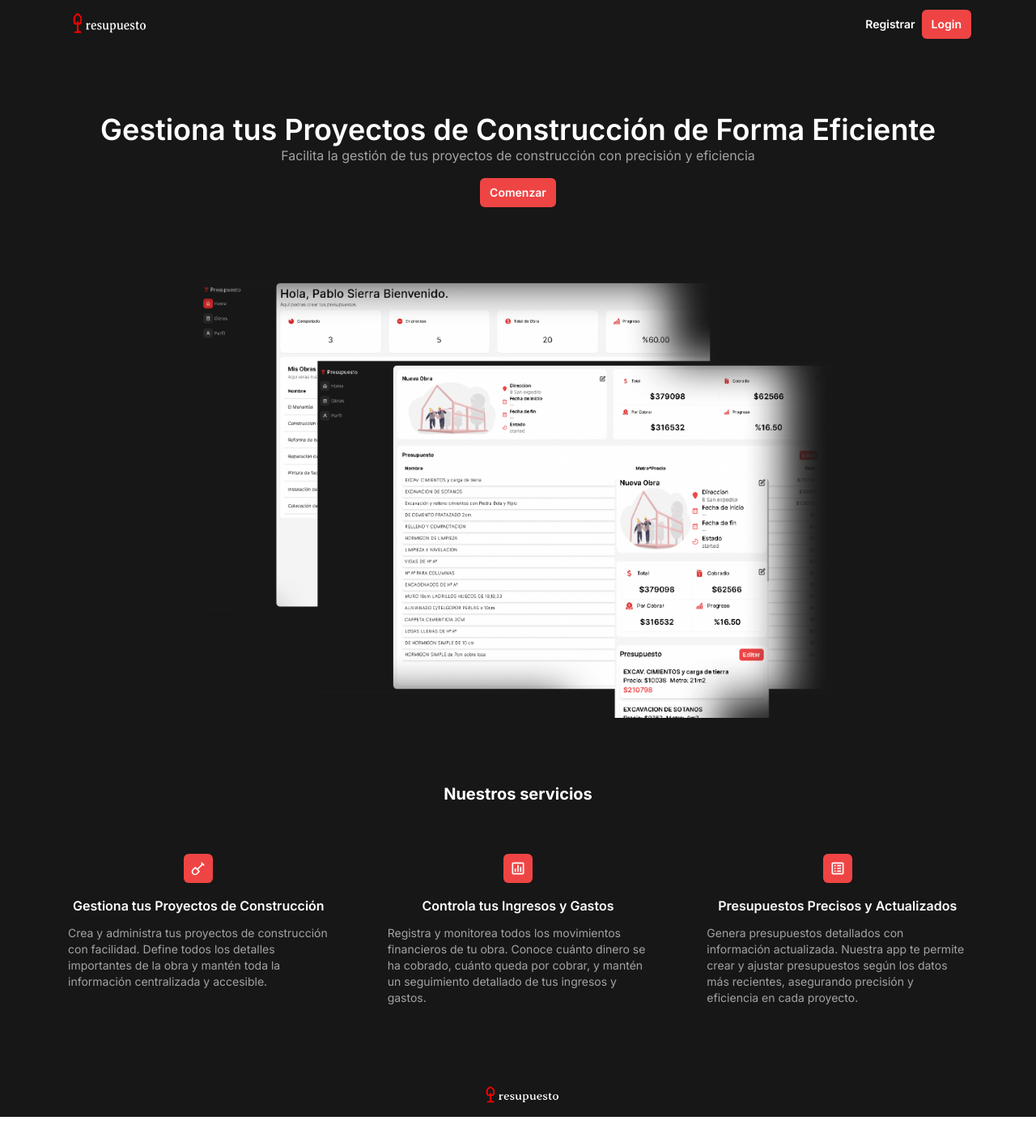
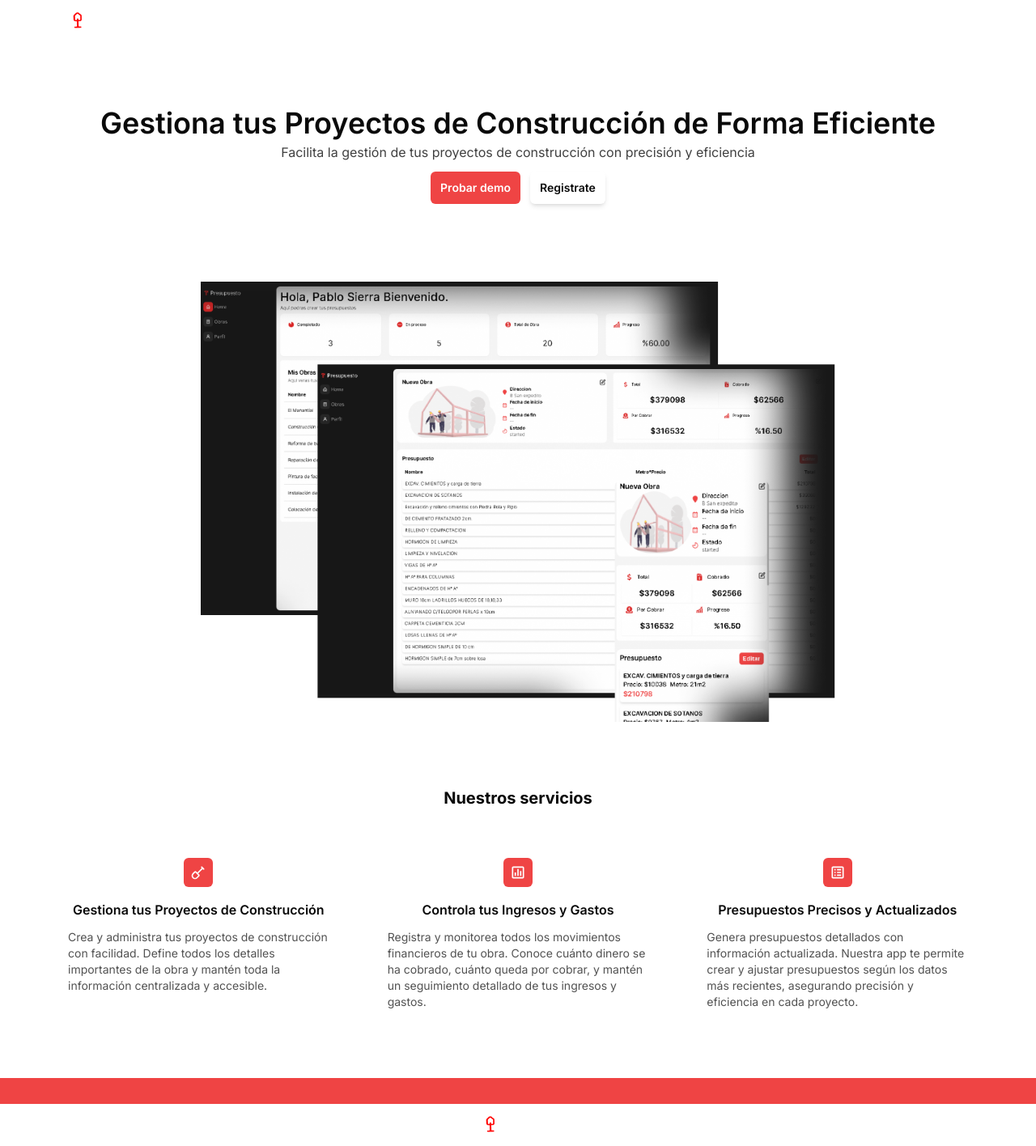
Before and after one commit to PabloSA57/presupuesto-web, a Next.js app: page / in a window 1280 px wide. Shown: the whole page at 81% size. Before the commit the page ends 1380 px from the top, so only its background shows below. Built offline with nearby package versions, Linux system fonts and the light colour scheme; a web font is replaced by a local one.

Commit message:
updated landing-page

```diff
--- a/app/page.tsx
+++ b/app/page.tsx
@@ -1,50 +1,49 @@
 import Image from "next/image";
 import Link from "next/link";
-import { BiBarChartSquare, BiSpreadsheet } from "react-icons/bi";
-import { TbShovel } from "react-icons/tb";
+import {BiBarChartSquare, BiSpreadsheet} from "react-icons/bi";
+import {TbShovel} from "react-icons/tb";
 
 import logo from "@/app/assets/logo.png";
 
 export default function Home() {
   return (
-    <div className=" w-full h-full bg-neutral-900 flex flex-col">
+    <div className=" w-full h-full bg-white flex flex-col">
       <div className="min-h-screen flex flex-col">
-        <header className="w-full  py-3 text-white  flex justify-between px-1 sm:px-4 md:px-5  lg:px-20 xl:24">
+        <header className="w-full  py-3 text-white  flex justify-between px-3 sm:px-4 md:px-5  lg:px-20 xl:24">
           <Image
             src={logo}
             alt="presupuesto para la construccion"
             width={100}
             height={50}
           />
-          <nav className="flex items-center gap-2">
-            <Link href={"/register"} className=" text-sm lg:font-semibold">
-              Registrar
-            </Link>
-            <Link
-              href={"/login"}
-              className="text-sm h-fit  bg-red-500 py-1 px-2 md:py-2 md:px-3 lg:font-semibold rounded-md"
-            >
-              Login
-            </Link>
-          </nav>
         </header>
         <main className="flex flex-col flex-1  justify-center  ">
-          <section className=" flex flex-col items-center gap-2  flex-1 px-2 sm:px-4 lg:px-20 xl:24">
-            <div className="flex flex-col justify-center items-center py-8 md:py-10 lg:py-20 text-white w-full">
-              <h1 className="text-xl text-center md:text-2xl lg:text-3xl xl:text-4xl font-semibold">
+          <section className=" flex flex-col items-center gap-4  flex-1 px-3 sm:px-4 lg:px-20 xl:24">
+            <div className="flex flex-col gap-3 justify-center items-center pt-2  md:py-10 lg:py-20 text-white w-full">
+              <div className=" flex flex-col gap-1">
+                <h1 className="text-2xl text-center text-neutral-950 md:text-2xl lg:text-3xl xl:text-4xl font-semibold">
                   Gestiona tus Proyectos de Construcción de Forma Eficiente
                 </h1>
-              <p className="text-sm md:text-base  text-center text-neutral-400">
+                <p className="text-base font-normal text-center text-neutral-700">
                   Facilita la gestión de tus proyectos de construcción con
                   precisión y eficiencia
                 </p>
+              </div>
 
+              <div className="flex items-center gap-3">
                 <Link
-                href="/dashboard"
-                className="text-sm h-fit mt-4  bg-red-500 py-1 px-2 md:py-2 md:px-3 lg:font-semibold rounded-md"
+                  href={"/login"}
+                  className="text-sm font-medium h-[40px]  bg-red-500  px-3 grid place-content-center md:px-3 lg:font-semibold rounded-md"
                 >
-                Comenzar
+                  Probar demo
                 </Link>
+                <Link
+                  href={"/register"}
+                  className=" text-sm font-medium h-[40px]  shadow-md text-neutral-950  px-3 grid place-content-center md:px-3 lg:font-semibold rounded-md"
+                >
+                  Registrate
+                </Link>
+              </div>
             </div>
 
             <div className="w-full md:w-[80%] lg:w-[70%]">
@@ -65,12 +64,12 @@ export default function Home() {
             </div>
           </section>
 
-          <section className="flex flex-col gap-4 md:gap-6 lg:gap-14 px-2 py-8 md:py-10 lg:py-20  sm:px-4 lg:px-20">
-            <h3 className="text-white text-center font-bold text-lg lg:text-xl">
+          <section className="flex flex-col gap-5 md:gap-6 lg:gap-14 px-2 py-8 md:py-10 lg:py-20  sm:px-4 lg:px-20">
+            <h2 className="text-neutral-950 text-center font-bold text-lg lg:text-xl">
               Nuestros servicios
-            </h3>
+            </h2>
 
-            <div className="flex flex-col md:flex-row gap-3 md:gap-10 lg:gap-16">
+            <div className="flex flex-col md:flex-row gap-4 md:gap-10 lg:gap-16">
               <div className=" w-full flex flex-col items-center gap-2 md:gap-4 md:w-[33%] p-1">
                 <div className=" bg-red-500 w-fit h-fi p-2 rounded-md text-xl text-white">
                   <span>
@@ -78,10 +77,10 @@ export default function Home() {
                   </span>
                 </div>
                 <div className=" flex flex-col gap-1 md:gap-3">
-                  <h5 className=" font-semibold text-center text-base text-white">
+                  <h3 className=" font-semibold text-center text-base text-neutral-950">
                     Gestiona tus Proyectos de Construcción
-                  </h5>
-                  <p className="text-neutral-400 text-xs md:text-sm">
+                  </h3>
+                  <p className="text-neutral-600 text-sm md:text-sm">
                     Crea y administra tus proyectos de construcción con
                     facilidad. Define todos los detalles importantes de la obra
                     y mantén toda la información centralizada y accesible.
@@ -95,10 +94,10 @@ export default function Home() {
                   </span>
                 </div>
                 <div className=" flex flex-col gap-1 md:gap-3">
-                  <h5 className=" font-semibold text-center text-base text-white">
+                  <h3 className=" font-semibold text-center text-base text-neutral-950">
                     Controla tus Ingresos y Gastos
-                  </h5>
-                  <p className="text-neutral-400 text-xs md:text-sm">
+                  </h3>
+                  <p className="text-neutral-600 text-sm md:text-sm">
                     Registra y monitorea todos los movimientos financieros de tu
                     obra. Conoce cuánto dinero se ha cobrado, cuánto queda por
                     cobrar, y mantén un seguimiento detallado de tus ingresos y
@@ -113,10 +112,10 @@ export default function Home() {
                   </span>
                 </div>
                 <div className=" flex flex-col gap-1 md:gap-3">
-                  <h5 className=" font-semibold text-center text-base text-white">
+                  <h3 className=" font-semibold text-center text-base text-neutral-950">
                     Presupuestos Precisos y Actualizados
-                  </h5>
-                  <p className="text-neutral-400 text-xs md:text-sm">
+                  </h3>
+                  <p className="text-neutral-600 text-sm md:text-sm">
                     Genera presupuestos detallados con información actualizada.
                     Nuestra app te permite crear y ajustar presupuestos según
                     los datos más recientes, asegurando precisión y eficiencia
@@ -126,6 +125,8 @@ export default function Home() {
               </div>
             </div>
           </section>
+
+          <section className="w-full bg-red-500 py-4"></section>
         </main>
       </div>
 
```
Lines whose indentation alone changed are shown as unchanged.
